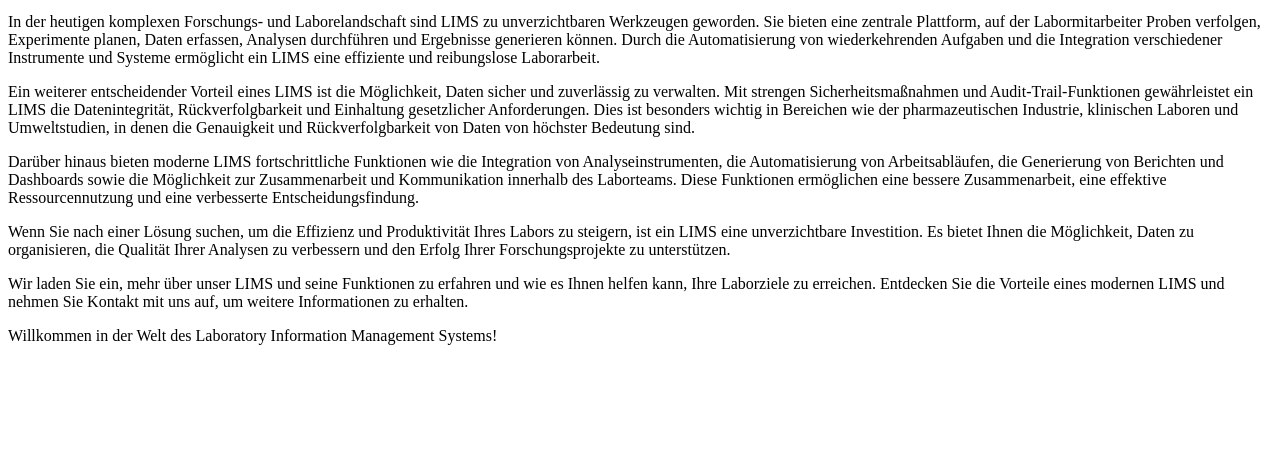
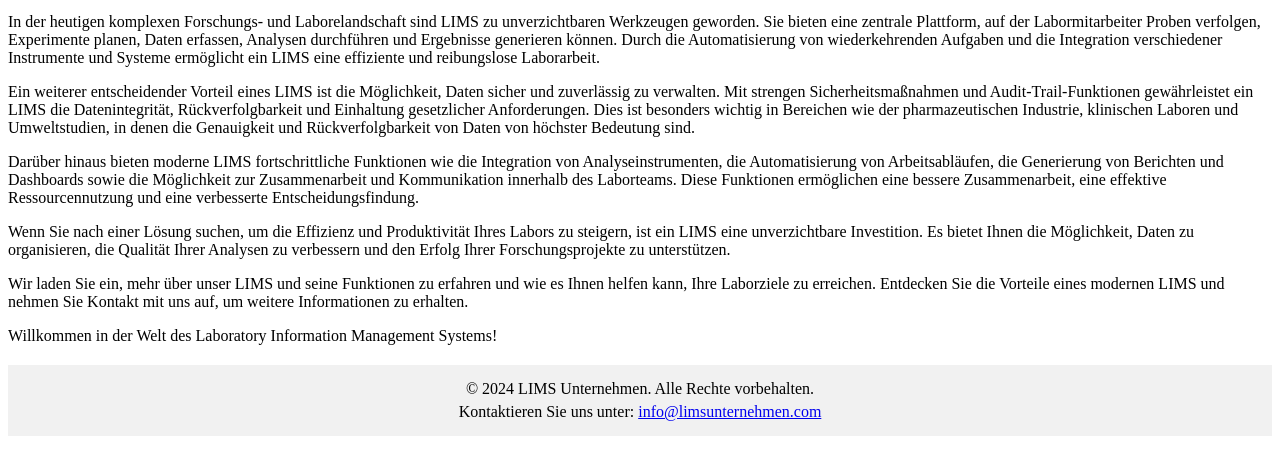
Before and after one commit to naturetraveller/LIMSwiki, a plain HTML site: page index_DE.html in a window 1280 px wide. Shown: the part 165-640 px from the top of the page. Drawn offline with Linux system fonts and the light colour scheme.

Commit message:
Update index_DE.html

```diff
--- a/index_DE.html
+++ b/index_DE.html
@@ -4,6 +4,8 @@
 <head>
   <meta charset="UTF-8">
   <meta name="viewport" content="width=device-width, initial-scale=1.0">
+  <meta name="description" content="Erfahren Sie, wie ein Laboratory Information Management System (LIMS) die Effizienz und Datenintegrität in Ihrem Labor verbessern kann.">
+  <meta name="keywords" content="LIMS, Laboratory Information Management System, Laboreffizienz, Datenintegrität">
   <title>Laboratory Information Management System (LIMS)</title>
   <link href="style.css" rel="stylesheet" type="text/css" media="all">
 </head>
@@ -31,6 +33,12 @@
   <p>Wir laden Sie ein, mehr über unser LIMS und seine Funktionen zu erfahren und wie es Ihnen helfen kann, Ihre Laborziele zu erreichen. Entdecken Sie die Vorteile eines modernen LIMS und nehmen Sie Kontakt mit uns auf, um weitere Informationen zu erhalten.</p>
 
   <p>Willkommen in der Welt des Laboratory Information Management Systems!</p>
+
+  <footer>
+    <p>&copy; 2024 LIMS Unternehmen. Alle Rechte vorbehalten.</p>
+    <p>Kontaktieren Sie uns unter: <a href="mailto:info@limsunternehmen.com">info@limsunternehmen.com</a></p>
+  </footer>
+
 </body>
 
 </html>
```
